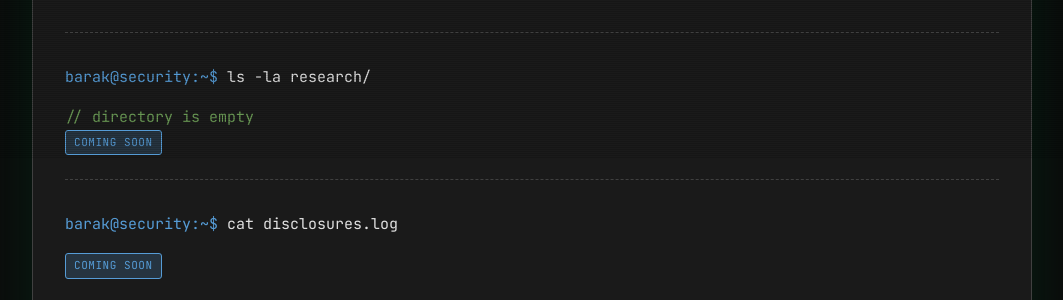
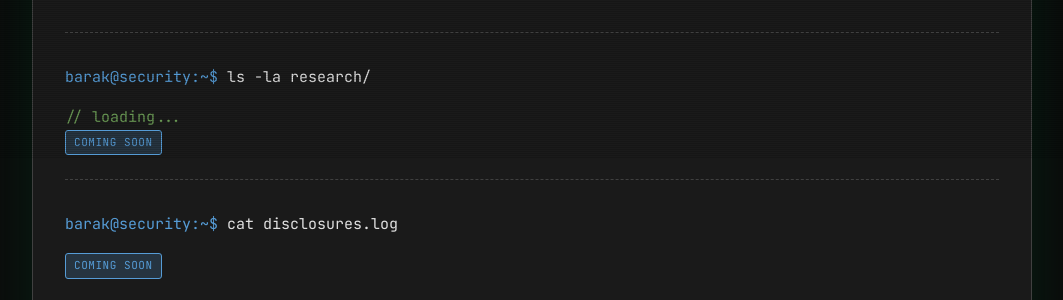
Before and after one commit to barakharyati/barakharyati, a Jekyll site: the page built from index.md, in a window 1280 px wide. Shown: the part 742-1042 px from the top of the page, without its empty margins (108-1171 px from the left). Built offline with Jekyll 4.4.1, drawn with Linux system fonts in a browser that asks for light colours.

Commit message:
Change research comment to loading

```diff
--- a/index.md
+++ b/index.md
@@ -72,7 +72,7 @@ title: Barak Haryati
   <div class="section-cmd">
     <span class="prompt">barak@security:~$</span> <span class="command">ls -la research/</span>
   </div>
-  <p class="comment">directory is empty</p>
+  <p class="comment">loading...</p>
   <span class="status coming">Coming Soon</span>
 </section>
 
```
